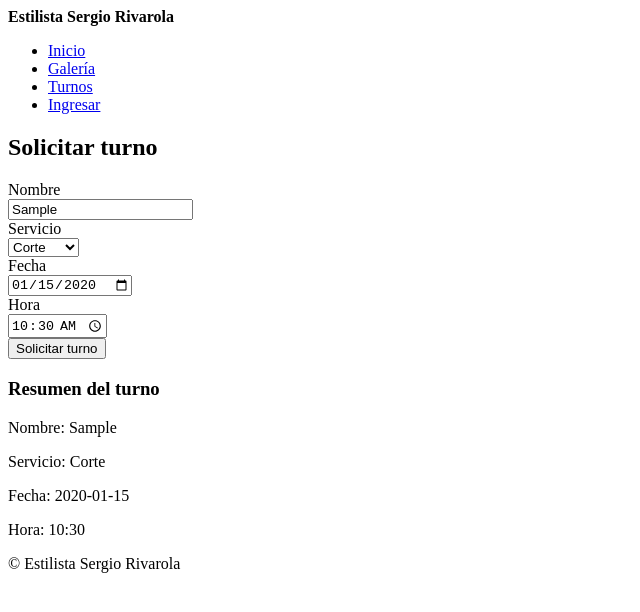
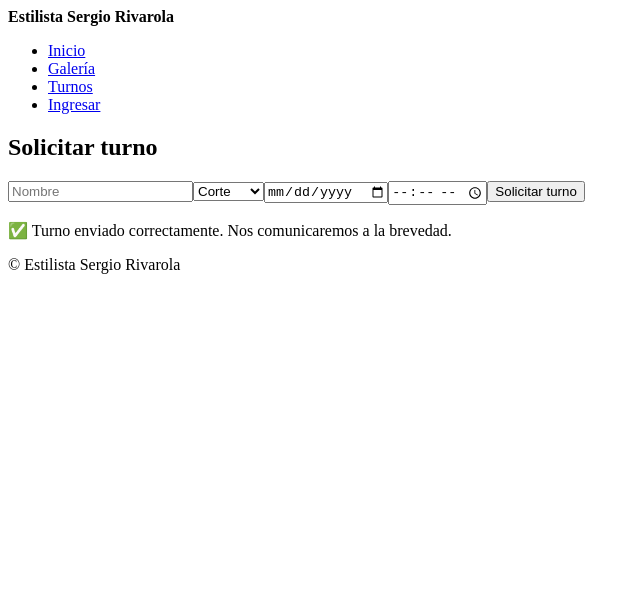
Before and after one commit to aguaconect/Estilista-Sergio-Rivarola, a React (Vite) app: page /turnos in a window 1280 px wide. Both pictures are taken after typing "Sample", "2020-01-15", "10:30" into the empty fields and a click on the button "Solicitar turno". Shown: the top 612 px of the page, without its empty margins (0-640 px from the left). Built offline with nearby package versions, Linux system fonts and the light colour scheme.

Commit message:
Persistencia de turnos en localStorage

```diff
--- a/src/components/Navbar.jsx
+++ b/src/components/Navbar.jsx
@@ -28,6 +28,12 @@ function Navbar() {
 
         {user && (
           <>
+            {user.role === "admin" && (
+              <li>
+                <Link to="/admin">Panel Admin</Link>
+              </li>
+            )}
+
             <li>
               {user.role === "admin" ? "Admin" : "Cliente"}: {user.email}
             </li>
--- /dev/null
+++ b/src/context/TurnosContext.jsx
@@ -0,0 +1,24 @@
+import { createContext, useState, useEffect } from "react";
+
+export const TurnosContext = createContext();
+
+export function TurnosProvider({ children }) {
+  const [turnos, setTurnos] = useState(() => {
+    const guardados = localStorage.getItem("turnos");
+    return guardados ? JSON.parse(guardados) : [];
+  });
+
+  useEffect(() => {
+    localStorage.setItem("turnos", JSON.stringify(turnos));
+  }, [turnos]);
+
+  function agregarTurno(turno) {
+    setTurnos(prev => [...prev, turno]);
+  }
+
+  return (
+    <TurnosContext.Provider value={{ turnos, agregarTurno }}>
+      {children}
+    </TurnosContext.Provider>
+  );
+}
--- a/src/main.jsx
+++ b/src/main.jsx
@@ -2,6 +2,7 @@ import { StrictMode } from "react";
 import { createRoot } from "react-dom/client";
 import { BrowserRouter } from "react-router-dom";
 import { AuthProvider } from "./context/AuthContext";
+import { TurnosProvider } from "./context/TurnosContext";
 import App from "./App.jsx";
 import "./index.css";
 
@@ -9,7 +10,9 @@ createRoot(document.getElementById("root")).render(
   <StrictMode>
     <BrowserRouter>
       <AuthProvider>
-        <App />
+        <TurnosProvider>
+          <App />
+        </TurnosProvider>
       </AuthProvider>
     </BrowserRouter>
   </StrictMode>
--- a/src/pages/Admin.jsx
+++ b/src/pages/Admin.jsx
@@ -1,8 +1,26 @@
+import { useContext } from "react";
+import { TurnosContext } from "../context/TurnosContext";
+
 function Admin() {
+  const { turnos } = useContext(TurnosContext);
+
   return (
     <div>
       <h2>Panel de administración</h2>
-      <p>Gestión de turnos, pagos y configuración</p>
+
+      {turnos.length === 0 && (
+        <p>No hay turnos registrados</p>
+      )}
+
+      {turnos.map(turno => (
+        <div key={turno.id}>
+          <p><strong>Nombre:</strong> {turno.nombre}</p>
+          <p><strong>Servicio:</strong> {turno.servicio}</p>
+          <p><strong>Fecha:</strong> {turno.fecha}</p>
+          <p><strong>Hora:</strong> {turno.hora}</p>
+          <hr />
+        </div>
+      ))}
     </div>
   );
 }
--- a/src/pages/Turnos.jsx
+++ b/src/pages/Turnos.jsx
@@ -1,15 +1,33 @@
-import { useState } from "react";
+import { useState, useContext } from "react";
+import { TurnosContext } from "../context/TurnosContext";
 
 function Turnos() {
+  const { agregarTurno } = useContext(TurnosContext);
+
   const [nombre, setNombre] = useState("");
   const [servicio, setServicio] = useState("Corte");
   const [fecha, setFecha] = useState("");
   const [hora, setHora] = useState("");
-  const [turno, setTurno] = useState(null);
+  const [enviado, setEnviado] = useState(false);
 
   function handleSubmit(e) {
     e.preventDefault();
-    setTurno({ nombre, servicio, fecha, hora });
+
+    agregarTurno({
+      id: Date.now(),
+      nombre,
+      servicio,
+      fecha,
+      hora,
+    });
+
+    setEnviado(true);
+
+    // limpiar formulario
+    setNombre("");
+    setServicio("Corte");
+    setFecha("");
+    setHora("");
   }
 
   return (
@@ -17,56 +35,39 @@ function Turnos() {
       <h2>Solicitar turno</h2>
 
       <form onSubmit={handleSubmit}>
-        <div>
-          <label>Nombre</label><br />
         <input
           type="text"
+          placeholder="Nombre"
           value={nombre}
-            onChange={(e) => setNombre(e.target.value)}
+          onChange={e => setNombre(e.target.value)}
         />
-        </div>
 
-        <div>
-          <label>Servicio</label><br />
         <select
           value={servicio}
-            onChange={(e) => setServicio(e.target.value)}
+          onChange={e => setServicio(e.target.value)}
         >
           <option>Corte</option>
           <option>Color</option>
           <option>Peinado</option>
         </select>
-        </div>
 
-        <div>
-          <label>Fecha</label><br />
         <input
           type="date"
           value={fecha}
-            onChange={(e) => setFecha(e.target.value)}
+          onChange={e => setFecha(e.target.value)}
         />
-        </div>
 
-        <div>
-          <label>Hora</label><br />
         <input
           type="time"
           value={hora}
-            onChange={(e) => setHora(e.target.value)}
+          onChange={e => setHora(e.target.value)}
         />
-        </div>
 
         <button type="submit">Solicitar turno</button>
       </form>
 
-      {turno && (
-        <div>
-          <h3>Resumen del turno</h3>
-          <p>Nombre: {turno.nombre}</p>
-          <p>Servicio: {turno.servicio}</p>
-          <p>Fecha: {turno.fecha}</p>
-          <p>Hora: {turno.hora}</p>
-        </div>
+      {enviado && (
+        <p>✅ Turno enviado correctamente. Nos comunicaremos a la brevedad.</p>
       )}
     </div>
   );
```
Lines whose indentation alone changed are shown as unchanged.
